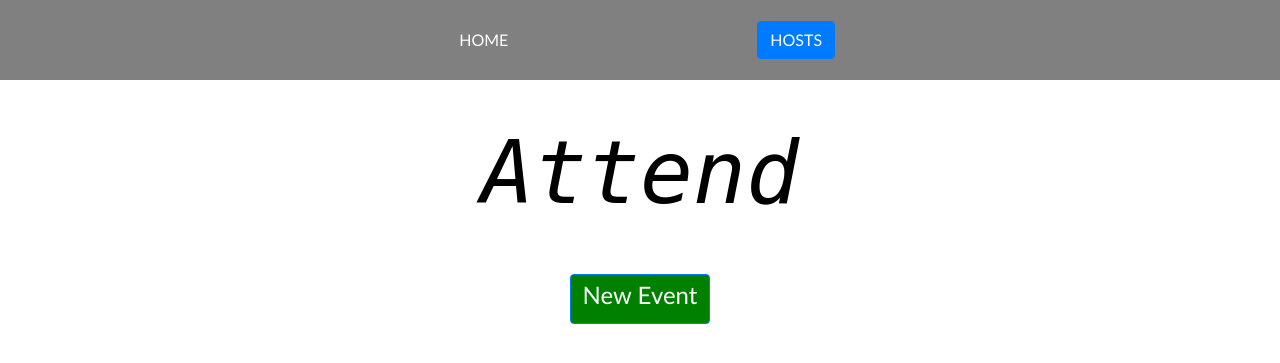
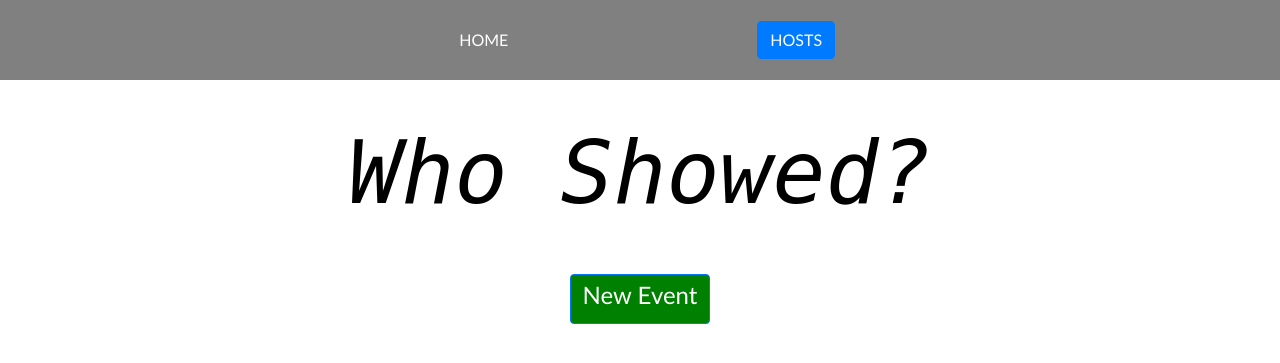
Before and after one commit to merobi-hub/attendance-tracker, a Flask app: page / in a window 1280 px wide. Shown: the top 363 px of the page. Run offline with Flask 2, Linux system fonts and the light colour scheme; data that the repository does not hold is empty; some libraries are stand-ins or nearby versions.

Commit message:
update cname and change site title
Signed-off-by: Michael Robinson <merobi@gmail.com>

```diff
--- a/attendance/templates/base.html
+++ b/attendance/templates/base.html
@@ -82,7 +82,7 @@
     <div class="container" id="home-title">
         <div class="row" id="home-title-row">
             <div class="col-md-12" id="home-title-col">
-                <h1 class="home-title-text"><em>Attend</em></h1>
+                <h1 class="home-title-text"><em>Who Showed?</em></h1>
             </div>
         </div>
     </div>
```
Also changed, not shown: 1 other file.
